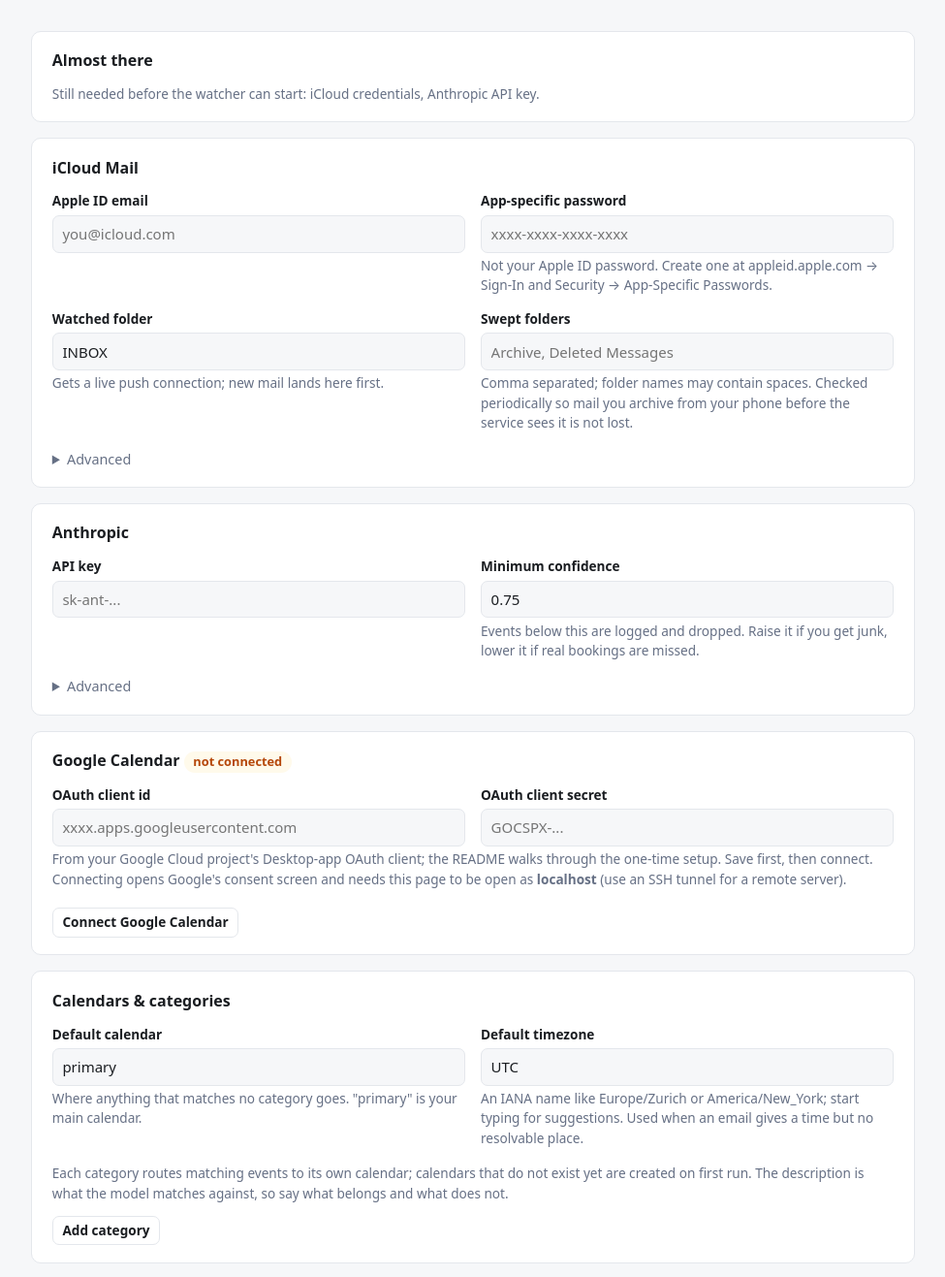
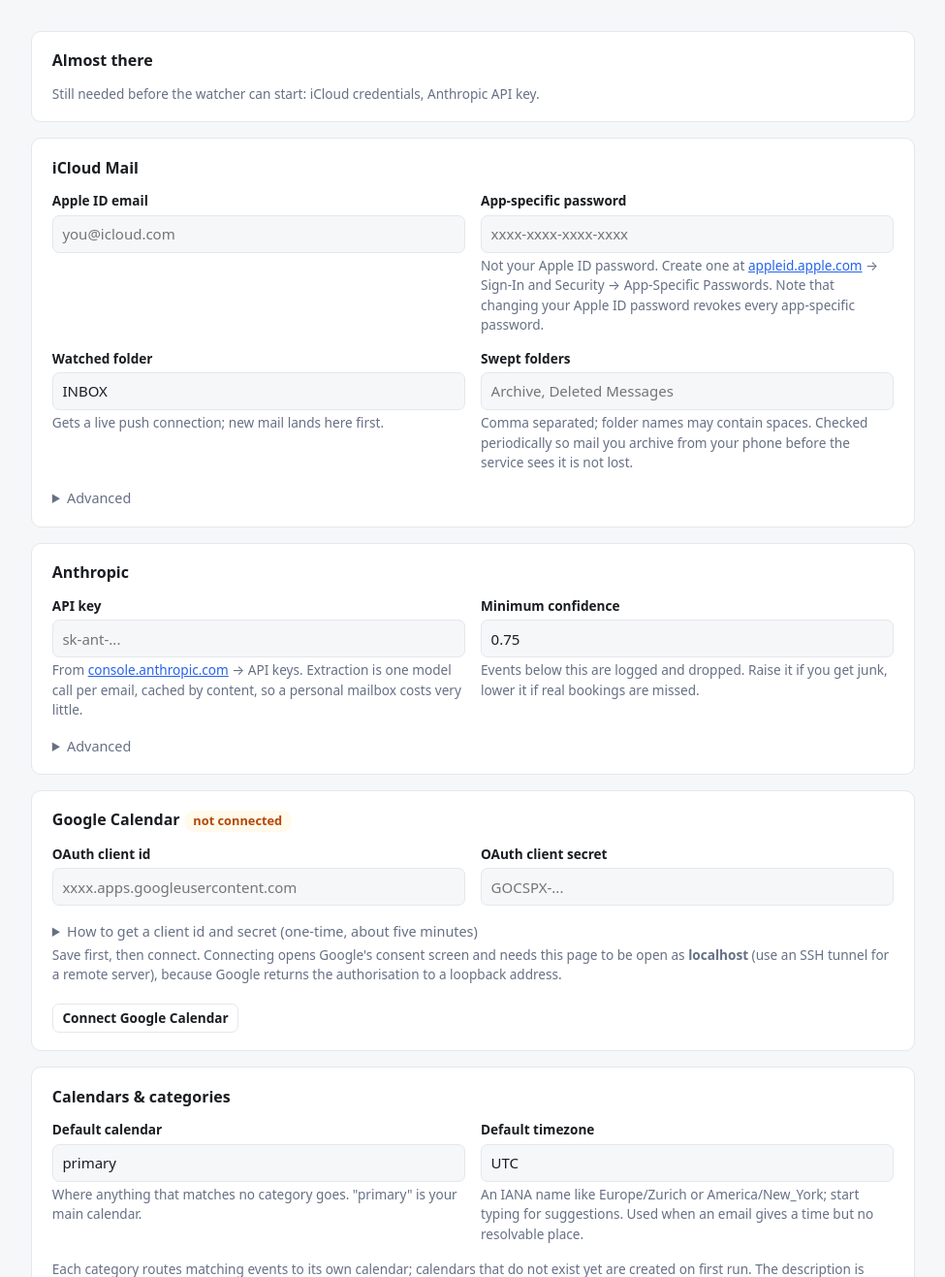
Before and after one commit to SebastienStDenis/email-to-cal, a Flask app: page /settings in a window 1280 px wide. Shown: the part 46-1363 px from the top of the page at 97% size, without its empty margins (152-1127 px from the left). Run offline with Flask 3, Linux system fonts and the light colour scheme.

Commit message:
feat: embed all setup guidance in the portal
The settings page now carries everything a user needs without the
README: the full Google Cloud client walkthrough (with the publish-to-
production warning) as a collapsible block, linked instructions for the
Apple app-specific password and Anthropic key, and the loopback note on
the connect button.

Co-Authored-By: Claude Fable 5 <noreply@anthropic.com>

```diff
--- a/src/email_to_cal/templates/base.html
+++ b/src/email_to_cal/templates/base.html
@@ -73,9 +73,12 @@
   th, td { text-align: left; padding: .45rem .5rem; border-top: 1px solid var(--line); }
   th { color: var(--muted); font-weight: 550; border-top: none; }
   td.muted, span.muted { color: var(--muted); }
+  main a { color: var(--accent); }
   details { margin-top: 1rem; }
   summary { cursor: pointer; color: var(--muted); font-size: .9rem; }
   details .grid { margin-top: .9rem; }
+  .hint ol { margin: .4rem 0 0; padding-left: 1.3rem; }
+  .hint li { margin-bottom: .4rem; }
   .category-row {
     display: grid; grid-template-columns: 9rem 1fr 9rem auto; gap: .5rem;
     margin-bottom: .5rem; align-items: start;
--- a/src/email_to_cal/templates/settings.html
+++ b/src/email_to_cal/templates/settings.html
@@ -26,7 +26,9 @@
         <input type="password" id="imap_password" name="imap_password"
                value="{{ values.imap_password }}" placeholder="xxxx-xxxx-xxxx-xxxx">
         <p class="hint">Not your Apple ID password. Create one at
-          appleid.apple.com &rarr; Sign-In and Security &rarr; App-Specific Passwords.</p>
+          <a href="https://appleid.apple.com" target="_blank" rel="noopener">appleid.apple.com</a>
+          &rarr; Sign-In and Security &rarr; App-Specific Passwords. Note that changing
+          your Apple ID password revokes every app-specific password.</p>
       </div>
       <div>
         <label for="imap_folder">Watched folder</label>
@@ -80,6 +82,10 @@
         <label for="anthropic_api_key">API key</label>
         <input type="password" id="anthropic_api_key" name="anthropic_api_key"
                value="{{ values.anthropic_api_key }}" placeholder="sk-ant-...">
+        <p class="hint">From
+          <a href="https://console.anthropic.com" target="_blank" rel="noopener">console.anthropic.com</a>
+          &rarr; API keys. Extraction is one model call per email, cached by content, so
+          a personal mailbox costs very little.</p>
       </div>
       <div>
         <label for="min_confidence">Minimum confidence</label>
@@ -139,10 +145,31 @@
                value="{{ values.google_client_secret }}" placeholder="GOCSPX-...">
       </div>
     </div>
-    <p class="hint">From your Google Cloud project's Desktop-app OAuth client; the README
-      walks through the one-time setup. Save first, then connect. Connecting opens
-      Google's consent screen and needs this page to be open as
-      <strong>localhost</strong> (use an SSH tunnel for a remote server).</p>
+    <details>
+      <summary>How to get a client id and secret (one-time, about five minutes)</summary>
+      <div class="hint">
+        <ol>
+          <li>At <a href="https://console.cloud.google.com" target="_blank"
+              rel="noopener">console.cloud.google.com</a>, create a project.</li>
+          <li><strong>APIs &amp; Services &rarr; Library</strong> &rarr; enable the
+            <strong>Google Calendar API</strong>.</li>
+          <li><strong>APIs &amp; Services &rarr; OAuth consent screen</strong>: set it
+            up for <strong>External</strong> users, then set the publishing status to
+            <strong>In production</strong>. An app left in Testing issues tokens that
+            expire after 7 days, and the service will silently stop working every week.
+            Publishing does not require Google's verification review; you will see a
+            one-time "Google hasn't verified this app" screen (Advanced &rarr;
+            continue), which Google expects for apps used only by their author.</li>
+          <li><strong>APIs &amp; Services &rarr; Credentials &rarr; Create Credentials
+            &rarr; OAuth client ID &rarr; Desktop app</strong>. Copy the client id and
+            secret into the fields above.</li>
+        </ol>
+      </div>
+    </details>
+    <p class="hint">Save first, then connect. Connecting opens Google's consent screen
+      and needs this page to be open as <strong>localhost</strong> (use an SSH tunnel
+      for a remote server), because Google returns the authorisation to a loopback
+      address.</p>
     <div class="actions">
       <button form="google-connect" class="small">
         {% if google_connected %}Reconnect Google Calendar{% else %}Connect Google Calendar{% endif %}
```
